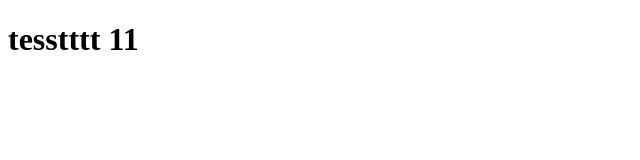
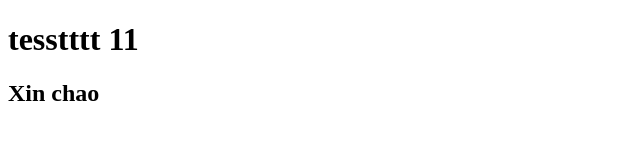
Before and after one commit to buimuoi2468-arch/test5, a plain HTML site: page index.html in a window 1280 px wide. Shown: the whole page, without its empty margins (0-640 px from the left). Drawn offline with Linux system fonts and the light colour scheme.

Commit message:
Sua lan hai

```diff
--- a/index.html
+++ b/index.html
@@ -7,5 +7,6 @@
   </head>
   <body>
     <h1>tesstttt 11</h1>
+    <h2>Xin chao</h2>
   </body>
 </html>
```
